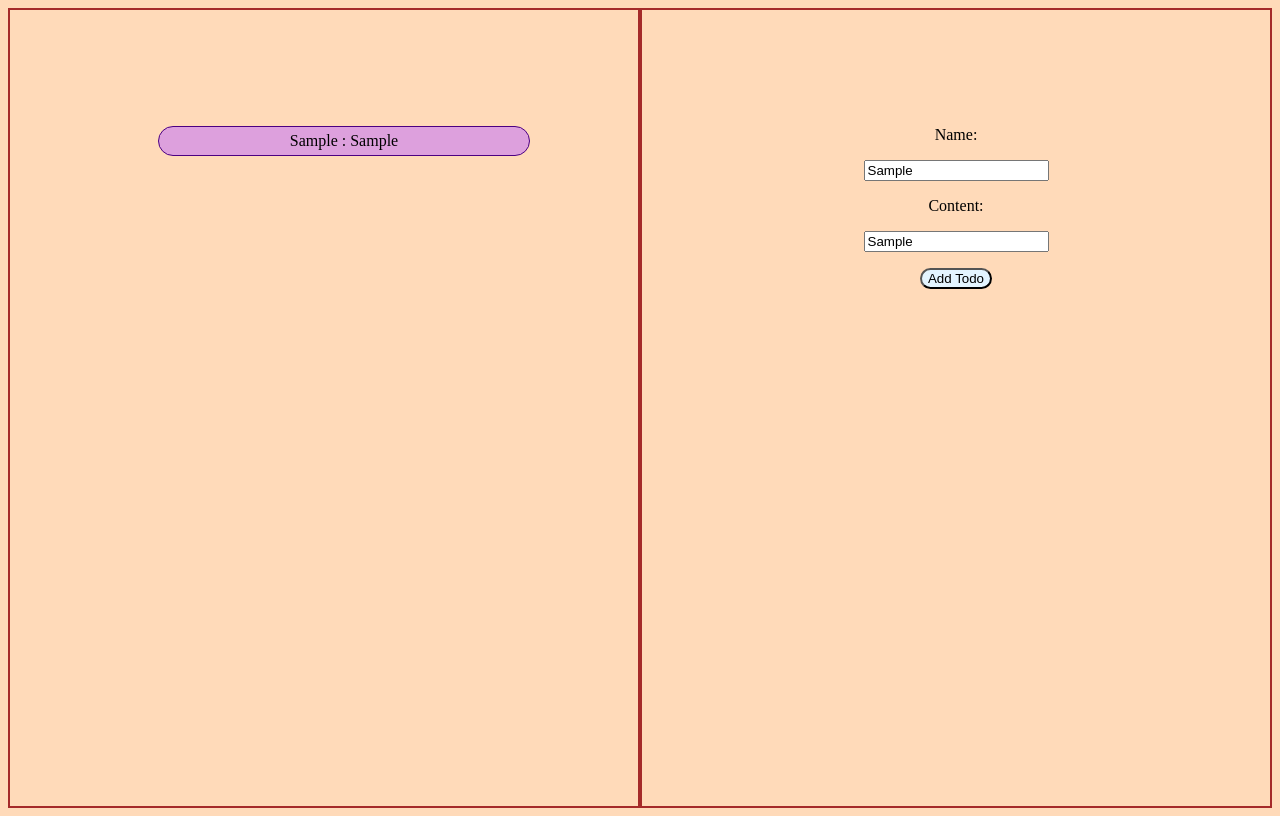
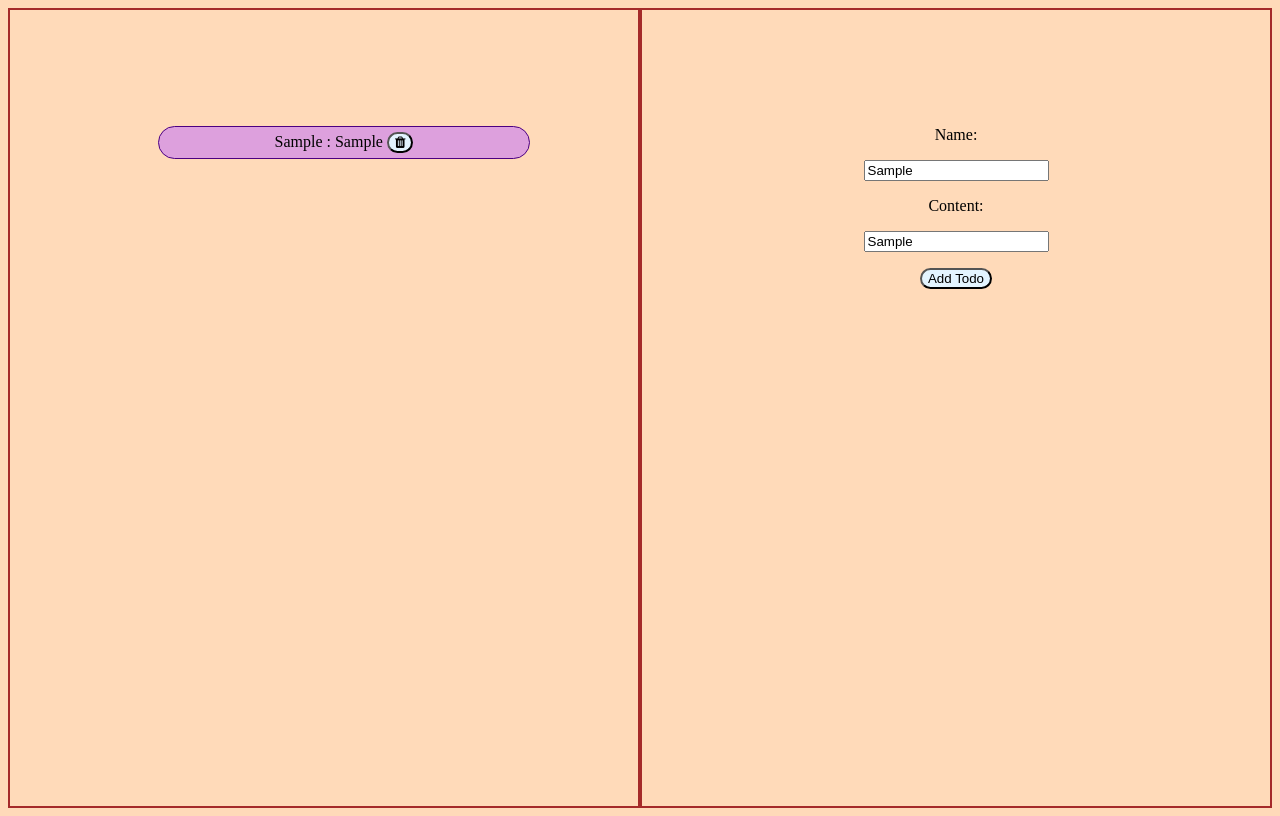
Before and after one commit to Oussama5379/tp-1-web-gl2, a plain HTML site: page todo-list/index.html in a window 1280 px wide. Both pictures are taken after typing "Sample", "Sample" into the empty fields and a click on the button "Add Todo". Drawn offline with Linux system fonts and the light colour scheme.

Commit message:
Add the delete button to the list-items

```diff
--- a/todo-list/index.html
+++ b/todo-list/index.html
@@ -3,8 +3,12 @@
 	<head>
 		<meta charset="UTF-8" />
 		<meta name="viewport" content="width=device-width, initial-scale=1.0" />
-		<link rel="stylesheet" href="style.css" />
+		<link rel="stylesheet" href="style.css" defer />
 		<script src="script.js" defer></script>
+		<link
+			rel="stylesheet"
+			href="https://cdnjs.cloudflare.com/ajax/libs/font-awesome/4.7.0/css/font-awesome.min.css"
+		/>
 		<title>Todo list</title>
 	</head>
 	<body>
@@ -16,7 +20,7 @@
 			<input type="text" id="name" />
 			<p>Content:</p>
 			<input type="text" id="content" />
-			<p><button>Add Todo</button></p>
+			<p><button class="input-button">Add Todo</button></p>
 		</div>
 	</body>
 </html>
--- a/todo-list/script.js
+++ b/todo-list/script.js
@@ -1,10 +1,17 @@
 const nameInput = document.querySelector("#name");
 const contentInput = document.querySelector("#content");
-const button = document.querySelector("button");
+const inputButton = document.querySelector(".input-button");
 const list = document.querySelector(".list");
 let option;
-button.addEventListener("click", () => {
+let deleteButton;
+inputButton.addEventListener("click", () => {
 	option = document.createElement("li");
-	option.textContent = nameInput.value + " : " + contentInput.value;
+	deleteButton = document.createElement("button");
+	deleteButton.innerHTML = '<i class="fa fa-trash"></i>';
+	option.innerHTML = nameInput.value + " : " + contentInput.value + " ";
 	list.appendChild(option);
+	option.appendChild(deleteButton);
+	deleteButton.addEventListener("click", (e) => {
+		e.target.parentNode.parentNode.remove();
+	});
 });
--- a/todo-list/style.css
+++ b/todo-list/style.css
@@ -25,6 +25,10 @@
 	border-radius: 30px;
 	margin: 8px;
 }
+.fa {
+	height: 10px;
+	width: auto;
+}
 button {
 	background-color: #e3f4ff;
 	border-radius: 30px;
```
